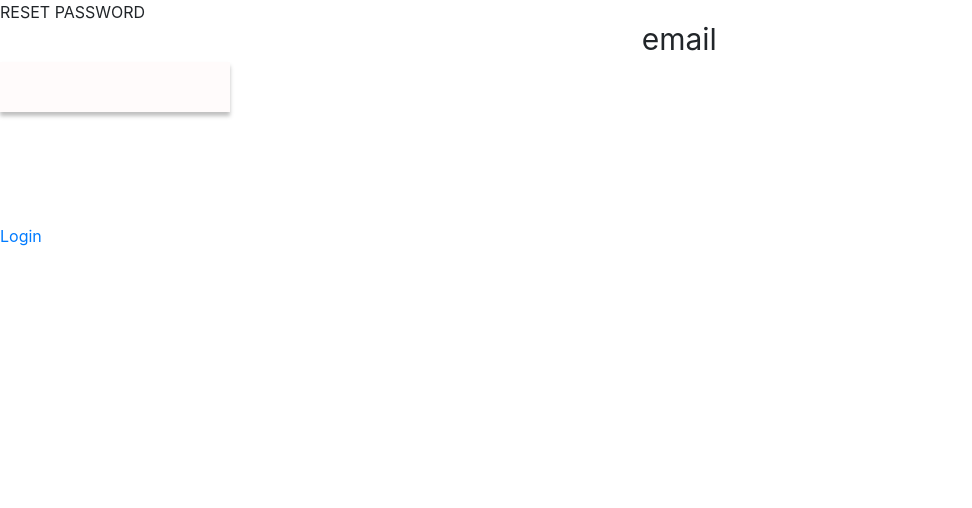
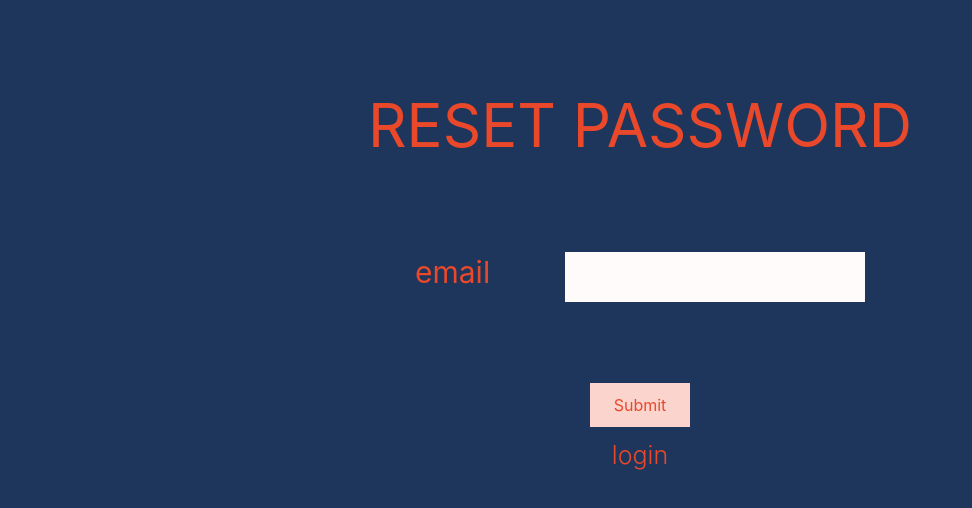
Before and after one commit to Hangry-netizen/gsc, a React (Create React App) app: page /forgot-password in a window 1280 px wide. Shown: the top 508 px of the page, without its empty margins (0-972 px from the left). Built offline with nearby package versions, Linux system fonts and the light colour scheme; no server answers.

Commit message:
designed forgot password page

```diff
--- a/src/App.js
+++ b/src/App.js
@@ -3,7 +3,7 @@ import { Switch, Route, Redirect } from 'react-router-dom';
 import './App.css';
 import HomePage from './pages/HomePage'
 import FFLoginPage from './pages/FFLoginPage'
-import ForgotPassword from "./FFcomponents/ForgotPassword"
+import ForgotPasswordPage from "./pages/ForgotPasswordPage"
 
 function App() {
   const [role, setRole] = useState("")
@@ -12,7 +12,7 @@ function App() {
       <Switch>
         <Route exact path="/"><HomePage /></Route>
         <Route exact path="/login"><FFLoginPage role={role} setRole={setRole} /></Route>
-        <Route exact path="/forgot-password"><ForgotPassword /></Route>
+        <Route exact path="/forgot-password"><ForgotPasswordPage /></Route>
 
         <Redirect to="/" />
       </Switch>
--- a/src/FFcomponents/FFLogin.css
+++ b/src/FFcomponents/FFLogin.css
@@ -1,4 +1,4 @@
-.login-container {
+#login-container {
   display: block;
   background-color: #1e365c;
   color: #e9482b;
@@ -6,7 +6,7 @@
   height: 100vh;
 }
 
-.login-title {
+#login-title {
   display: block;
   margin: 10vh auto 25vh;
   font-weight: bold;
@@ -15,21 +15,21 @@
   text-align: center;
 }
 
-form {
+#login-form {
   margin: 0 auto;
   text-align: center;
-  height: 200px;
+  height: 190px;
 }
 
 .login-input-fields {
   box-sizing: border-box;
   display: flex;
   width: 45vw;
-  margin-top: 8vh;
+  margin-top: 60px;
   align-items: center;
 }
 
-label {
+.labels {
   text-align: right;
   font-style: normal;
   font-weight: normal;
@@ -41,7 +41,7 @@ label {
   width: 22vw;
 }
 
-input {
+.login-inputs {
   background: linear-gradient(0deg, #FFFBFB, #FFFBFB), #FFFBFB;
   border: 1px solid #FFFBFB;
   display: block;
@@ -52,19 +52,21 @@ input {
   margin: 0;
 }
 
-.forgot-password {
+#forgot-password-link {
+  font-size: 25px;
+  font-weight: 300;
   position: relative;
-  margin-left: 24vw;
+  margin-left: 22vw;
   color: inherit;
   text-decoration: none;
 }
 
-.forgot-password:hover {
+#forgot-password-link:hover {
   text-decoration: underline;
   color: inherit;
 }
 
-button {
+.hidden-submit-btn {
   background-color: transparent;
   margin: 100px;
   border: none;
--- a/src/FFcomponents/FFLogin.js
+++ b/src/FFcomponents/FFLogin.js
@@ -36,22 +36,22 @@ const FFLogin = ({ role, setRole }) => {
   }
 
   return (
-    <div className="login-container">
-      <div className="login-title">LOGIN</div>
+    <div id="login-container">
+      <div id="login-title">LOGIN</div>
       {error && <Alert variant="danger">{error}</Alert>}
-      <form onSubmit={handleLogin}>
+      <form id="login-form" onSubmit={handleLogin}>
         <div className="login-input-fields">
-          <label>email</label>
-          <input type="email" onChange={e => setEmail(e.target.value)} />
+          <label className="labels">email</label>
+          <input className="login-inputs" type="email" onChange={e => setEmail(e.target.value)} />
         </div>
         <div className="login-input-fields">
-          <label>password</label>
-          <input type="password" onChange={e => setPassword(e.target.value)} />
+          <label className="labels">password</label>
+          <input className="login-inputs" type="password" onChange={e => setPassword(e.target.value)} />
         </div>
-        <button disabled={isLoading} type="submit"></button>
+        <button className="hidden-submit-btn" disabled={isLoading} type="submit"></button>
       </form>
-      <div>
-      <Link className="forgot-password" to="/forgot-password">forgot password?</Link>
+      <div id="forgot-password-link-div">
+        <Link id="forgot-password-link" to="/forgot-password">forgot password?</Link>
       </div>
     </div>
   )
--- a/src/FFcomponents/FFSignUp.css
+++ b/src/FFcomponents/FFSignUp.css
@@ -31,6 +31,15 @@
   align-items: center;
 }
 
-input {
+
+.sign-up-input {
+  background: linear-gradient(0deg, #FFFBFB, #FFFBFB), #FFFBFB;
+  border: 1px solid #FFFBFB;
+  display: block;
+  box-sizing: border-box;
+  width: 230px;
+  height: 50px;
+  font-size: large;
+  margin: 0;
   box-shadow: 0px 4px 4px rgba(0, 0, 0, 0.25);
 }
--- a/src/FFcomponents/FFSignUp.js
+++ b/src/FFcomponents/FFSignUp.js
@@ -62,26 +62,26 @@ const FFSignUp = ({ role, setRole }) => {
       {error && <Alert variant="danger">{error}</Alert>}
       <form onSubmit={handleSignUp}>
         <div className="sign-up-input-fields">
-          <label>email</label>
-          <input type="email" onChange={e => setEmail(e.target.value)} />
+          <label className="labels">email</label>
+          <input className="sign-up-input" type="email" onChange={e => setEmail(e.target.value)} />
         </div>
         <div className="sign-up-input-fields">
-          <label>password</label>
-          <input type="password" onChange={e => setPassword(e.target.value)} />
+          <label className="labels">password</label>
+          <input className="sign-up-input" type="password" onChange={e => setPassword(e.target.value)} />
         </div>
         <div className="sign-up-input-fields">
-          <label>re-enter password</label>
-          <input type="password" onChange={e => setReEnterPassword(e.target.value)} />
+          <label className="labels">re-enter password</label>
+          <input className="sign-up-input" type="password" onChange={e => setReEnterPassword(e.target.value)} />
         </div>
         <div className="sign-up-input-fields">
-          <label>your name</label>
-          <input type="name" onChange={e => setName(e.target.value)} />
+          <label className="labels">your name</label>
+          <input className="sign-up-input" type="name" onChange={e => setName(e.target.value)} />
         </div>
         <div className="sign-up-input-fields">
-          <label>who told you <br></br>about this site</label>
-          <input type="text" onChange={e => setReferral(e.target.value)} />
+          <label className="labels">who told you <br></br>about this site</label>
+          <input className="sign-up-input" type="text" onChange={e => setReferral(e.target.value)} />
         </div>
-        <button disabled={isLoading} type="submit"></button>
+        <button className="hidden-submit-btn" disabled={isLoading} type="submit"></button>
       </form>
     </div>
   )
--- a/src/FFcomponents/ForgotPassword.css
+++ b/src/FFcomponents/ForgotPassword.css
@@ -0,0 +1,61 @@
+#forgot-password-container {
+  margin: 0;
+  display: block;
+  box-sizing: border-box;
+  background-color: #1e365c;
+  color: #e9482b;
+  width: 100vw;
+  height: 100vh;
+  text-align: center;
+}
+
+#forgot-password-title {
+  padding: 10vh;
+  font-size: 60px;
+}
+
+.forgot-password-input-fields {
+  box-sizing: border-box;
+  width: 450px;
+  display: flex;
+  flex-direction: row;
+  justify-content: space-between;
+  margin: auto;
+  align-items: center;
+}
+
+.forgot-password-label {
+  font-size: 30px;
+  display: block;
+  box-sizing: border-box;
+}
+
+.forgot-password-input {
+  background: linear-gradient(0deg, #FFFBFB, #FFFBFB), #FFFBFB;
+  border: 1px solid #FFFBFB;
+  display: block;
+  box-sizing: border-box;
+  width: 300px;
+  height: 50px;
+  font-size: large;
+  margin: 0;
+}
+
+.red-submit-btn {
+  background-color: #FAD4CD;
+  color: #e9482b;
+  margin-top: 80px;
+  padding: 10px;
+  width: 100px;
+  border: none;
+}
+
+#login-link-div {
+  margin-top: 10px;
+}
+
+#login-link {
+  font-size: 25px;
+  font-weight: 300;
+  color: #e9482b;
+}
--- a/src/FFcomponents/ForgotPassword.js
+++ b/src/FFcomponents/ForgotPassword.js
@@ -28,19 +28,19 @@ const ForgotPassword = () => {
   }
 
   return (
-    <div className="forgot-password-container">
+    <div id="forgot-password-container">
       <div id="forgot-password-title">RESET PASSWORD</div>
       {error && <Alert variant="danger">{error}</Alert>}
       {message && <Alert variant="success">{message}</Alert>}
-      <form onSubmit={handleSubmit}>
-        <div className="forgot-password-input-field">
-          <label>email</label>
-          <input type="email" onChange={e => setEmail(e.target.value)} />
+      <form id="forgot-password-form" onSubmit={handleSubmit}>
+        <div className="forgot-password-input-fields">
+          <label className="forgot-password-label">email</label>
+          <input className="forgot-password-input" type="email" onChange={e => setEmail(e.target.value)} />
         </div>
-        <button disabled={isLoading} type="submit"></button>
+        <button className="red-submit-btn" disabled={isLoading} type="submit">Submit</button>
       </form>
-      <div>
-        <Link className="login" to="/login">Login</Link>
+      <div id="login-link-div">
+        <Link id="login-link" to="/login">login</Link>
       </div>
     </div>
   )
--- /dev/null
+++ b/src/pages/ForgotPasswordPage.js
@@ -0,0 +1,10 @@
+import React from 'react';
+import ForgotPassword from '../FFcomponents/ForgotPassword'
+
+export default function ForgotPasswordPage() {
+  return (
+    <div>
+      <ForgotPassword />
+    </div>
+  )
+}
```
